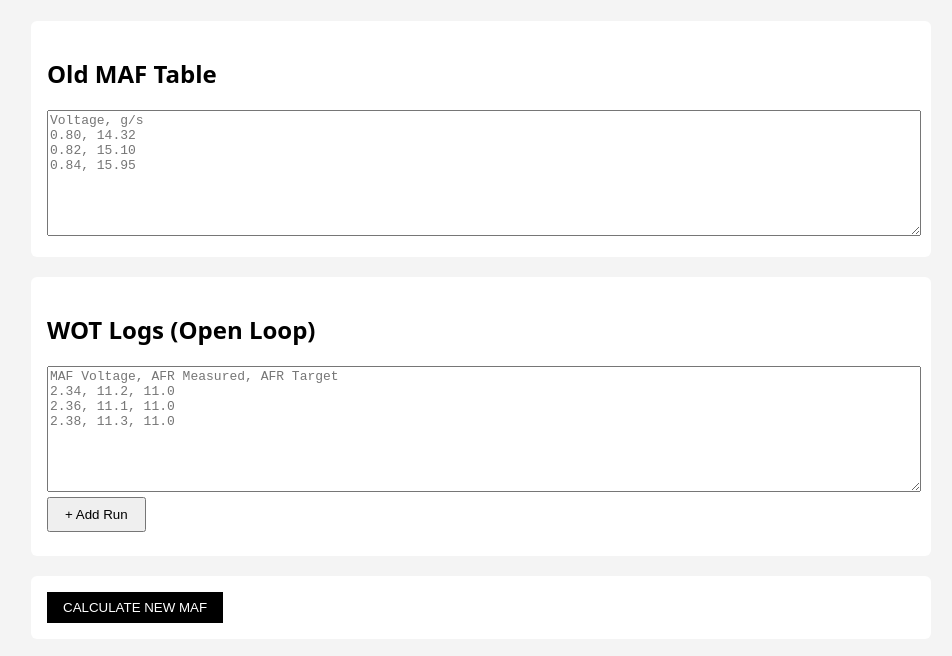
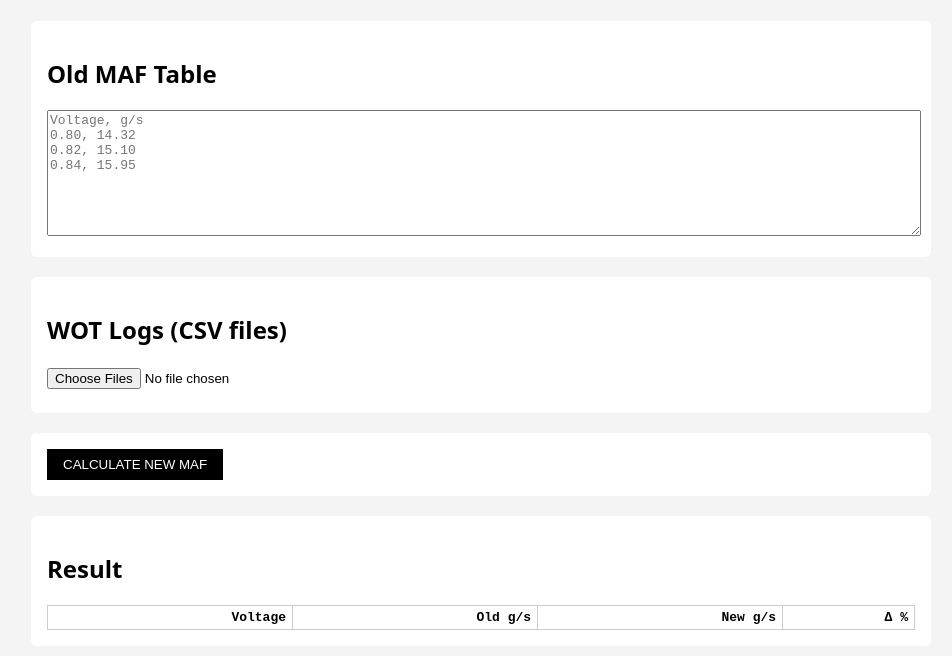
Before and after one commit to dobrovolsky-a-d/Maf_calc, a plain HTML site: page index.html in a window 1280 px wide. Shown: the part 125-781 px from the top of the page, without its empty margins (159-1111 px from the left). Drawn offline with Linux system fonts and the light colour scheme.

Commit message:
Rename section from 'WOT Logs' to 'WOT Logs (CSV files)'

```diff
--- a/index.html
+++ b/index.html
@@ -24,15 +24,10 @@
 0.84, 15.95"></textarea>
 </div>
 
-<!-- LOGS -->
+<!-- LOG FILES -->
 <div class="card">
-<h2>WOT Logs (Open Loop)</h2>
-<textarea id="logInput" placeholder="MAF Voltage, AFR Measured, AFR Target
-2.34, 11.2, 11.0
-2.36, 11.1, 11.0
-2.38, 11.3, 11.0"></textarea>
-
-<button onclick="addRun()">+ Add Run</button>
+<h2>WOT Logs (CSV files)</h2>
+<input type="file" id="logFiles" accept=".csv" multiple>
 <div id="runList" class="run-list"></div>
 </div>
 
```
